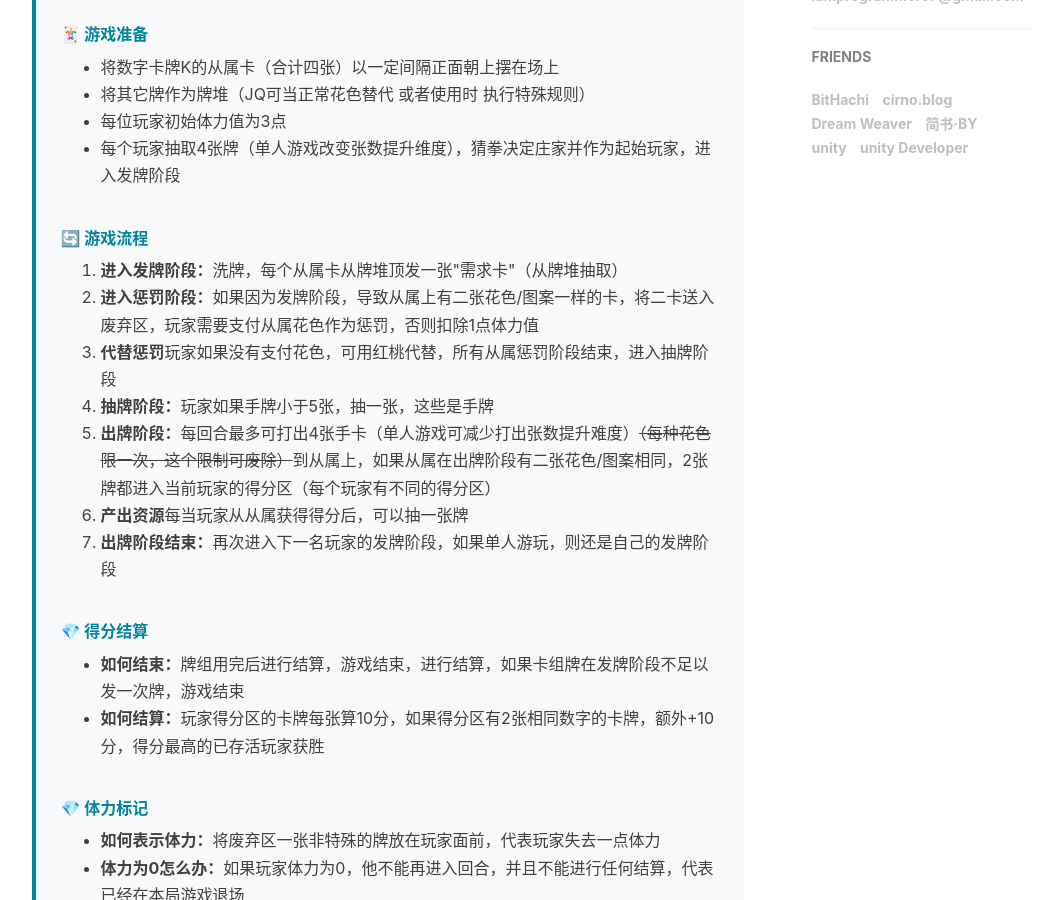
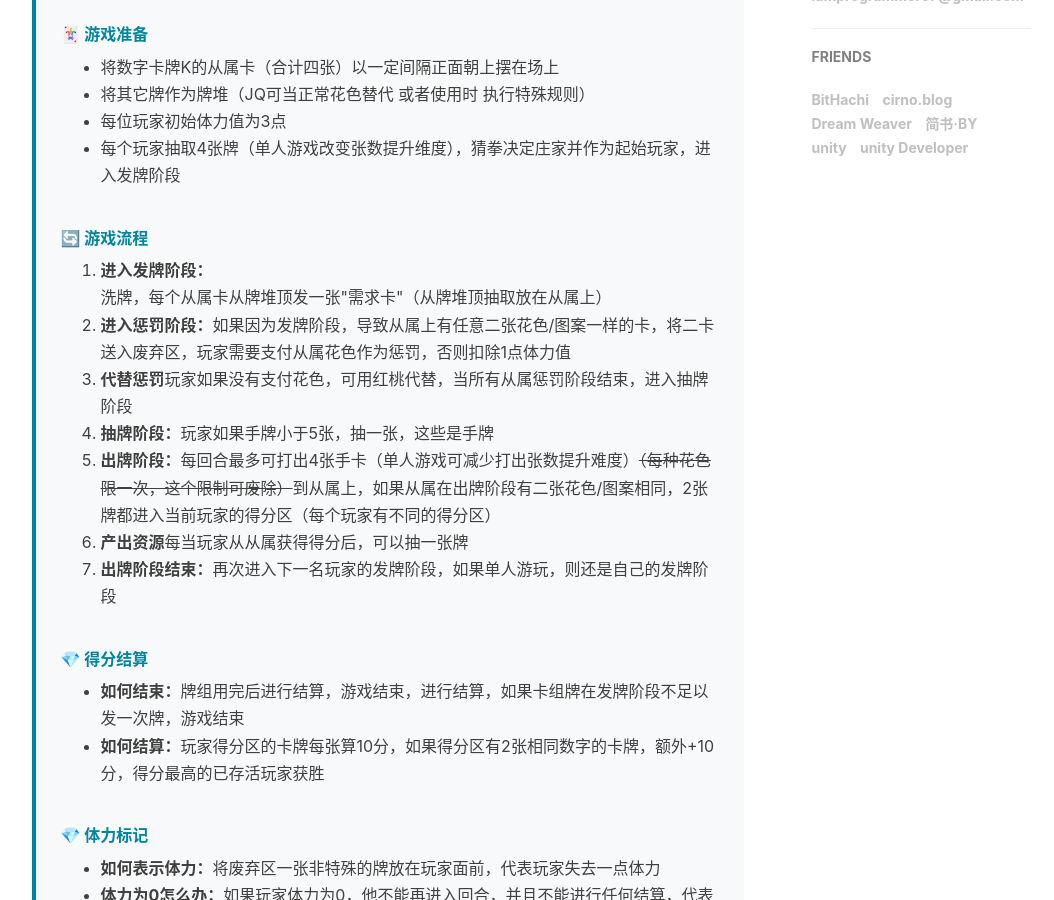
Before and after one commit to Drinkwang/jekyll2, a Jekyll site: the page built from shiguipai.html, in a window 1280 px wide and 900 px high, scrolled down 1113 px. Shown: the whole window, without its empty margins (136-1190 px from the left). Built offline with Jekyll 4.4.1, drawn with Linux system fonts in a browser that asks for light colours; nearby versions of some CDN libraries; comment, search, counter and statistics services are not loaded; some of the changed text lies outside the part shown.

Commit message:
规则修订

```diff
--- a/shiguipai.html
+++ b/shiguipai.html
@@ -141,9 +141,9 @@ header-img: "img/post-bg-rwd.jpg"
 
                     <h6>🔄 游戏流程</h6>
                     <ol>
-                        <li><strong>进入发牌阶段：</strong>洗牌，每个从属卡从牌堆顶发一张"需求卡"（从牌堆抽取）</li>
-                        <li><strong>进入惩罚阶段：</strong>如果因为发牌阶段，导致从属上有二张花色/图案一样的卡，将二卡送入废弃区，玩家需要支付从属花色作为惩罚，否则扣除1点体力值</li>
-                        <li><strong>代替惩罚</strong>玩家如果没有支付花色，可用红桃代替，所有从属惩罚阶段结束，进入抽牌阶段</li>
+                        <li><strong>进入发牌阶段：</strong>洗牌，每个从属卡从牌堆顶发一张"需求卡"（从牌堆顶抽取放在从属上）</li>
+                        <li><strong>进入惩罚阶段：</strong>如果因为发牌阶段，导致从属上有任意二张花色/图案一样的卡，将二卡送入废弃区，玩家需要支付从属花色作为惩罚，否则扣除1点体力值</li>
+                        <li><strong>代替惩罚</strong>玩家如果没有支付花色，可用红桃代替，当所有从属惩罚阶段结束，进入抽牌阶段</li>
                         <li><strong>抽牌阶段：</strong>玩家如果手牌小于5张，抽一张，这些是手牌</li>
                         <li><strong>出牌阶段：</strong>每回合最多可打出4张手卡（单人游戏可减少打出张数提升难度）<del>（每种花色限一次，这个限制可废除）</del>到从属上，如果从属在出牌阶段有二张花色/图案相同，2张牌都进入当前玩家的得分区（每个玩家有不同的得分区）
                         <li><strong>产出资源</strong>每当玩家从从属获得得分后，可以抽一张牌</li>
@@ -192,7 +192,7 @@ header-img: "img/post-bg-rwd.jpg"
                         <p><strong>购买武器：</strong>如果武器牌弃牌堆 会移入特殊区域 称为武器区，任何人可以消耗4张花色或者60分 得分区的牌 挑选武器区任意武器加入手牌</p>
                         <p><strong>选择目标：（触发可以任意选择合法目标）</strong></p>
                         <ul>
-                            <li>♥️ 红桃【丈八蛇矛】：<span class="effect-placeholder">选取目标，将其得分区中点数＜3 的牌，以发牌形式置于从属区；若目标拒绝，对其造成 1 点伤害。</span></li>
+                            <li>♥️ 红桃【丈八蛇矛】：<span class="effect-placeholder">选取目标，将其得分区中点数>8 的牌，以发牌形式置于从属区；若目标拒绝，对其造成 1 点伤害。</span></li>
                             <li>♠️ 黑桃【龙胆亮银枪】：<span class="effect-placeholder">目标给一张自己指定的花色，若目标拒绝，则造成一点伤害 </span></li>
                             <li>♣️ 梅花【青龙偃月刀】：<span class="effect-placeholder">抽 1 张牌并展示：若此牌可立刻完成得分需求，则此卡得分后不消耗出牌机会，且可任选 1 个目标造成 1 点伤害。</span></li>
                             <li>♦️ 方块【雌雄双股剑】：<span class="effect-placeholder">选定目标后，自己从以下 2 项中选 1 项执行，目标强制执行另一项：（1）弃 1 张手牌或者30分，恢复 1 点体力（2）摸 2 张牌，失去 1 点体力</span></li>
```
